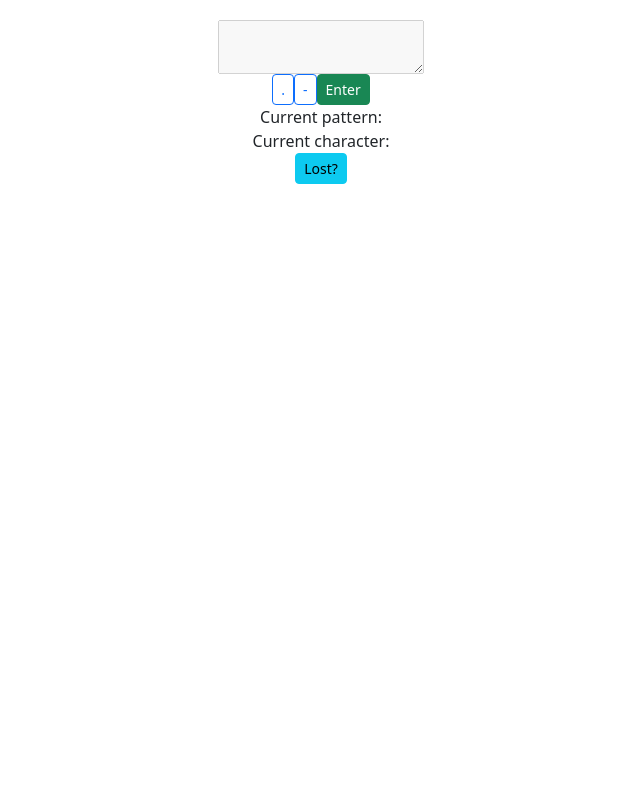
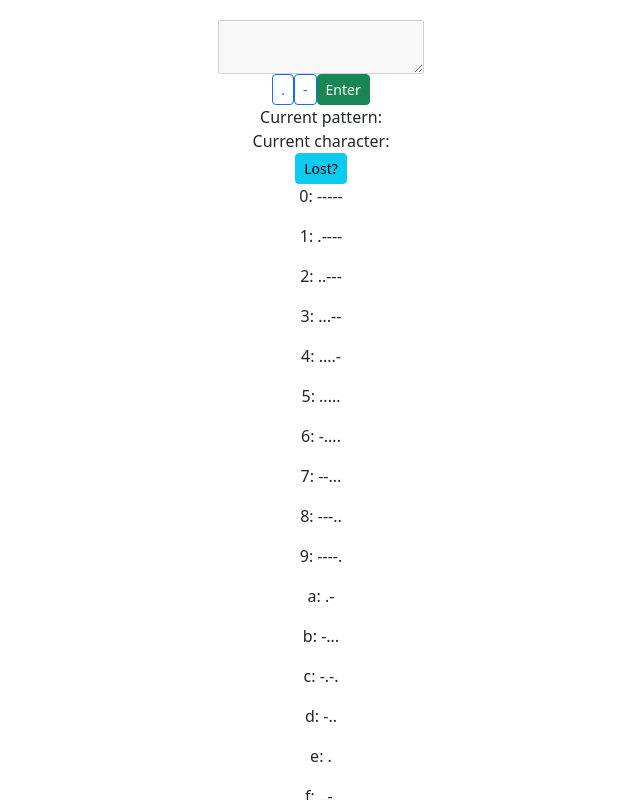
Before and after one commit to CD-Mackay/bad_ui_battles, a React (Create React App) app in the folder morse-code-input/: page / in a window 1280 px wide. Both pictures are taken after a click on the button "Lost?". Shown: the top 800 px of the page, without its empty margins (319-959 px from the left). Built offline with nearby package versions, Linux system fonts and the light colour scheme.

Commit message:
implement visual represenation of morse code translations

```diff
--- a/morse-code-input/src/App.js
+++ b/morse-code-input/src/App.js
@@ -8,6 +8,7 @@ function App() {
   const [stringFrag, setStringFrag] = useState("");
   const [fullString, setFullString] = useState("");
   const [errorMessage, setErrorMessage] = useState("");
+  const [showChart, setShowChart] = useState(false);
 
   const morseData = {
     0: "-----",
@@ -176,9 +177,12 @@ function App() {
         )}
       </span>
       {errorMessage !== "" && <Alert variant="warning">{errorMessage}</Alert>}
-      <Button variant="info" size="sm">
+      <Button variant="info" onClick={showChart ? () => setShowChart(false) : () => setShowChart(true)}size="sm">
         Lost?
       </Button>
+      {showChart && morseArr.map((element) => {
+        return <p>{element[0]}: {element[1]}</p>
+      })}
     </div>
   );
 }
```
